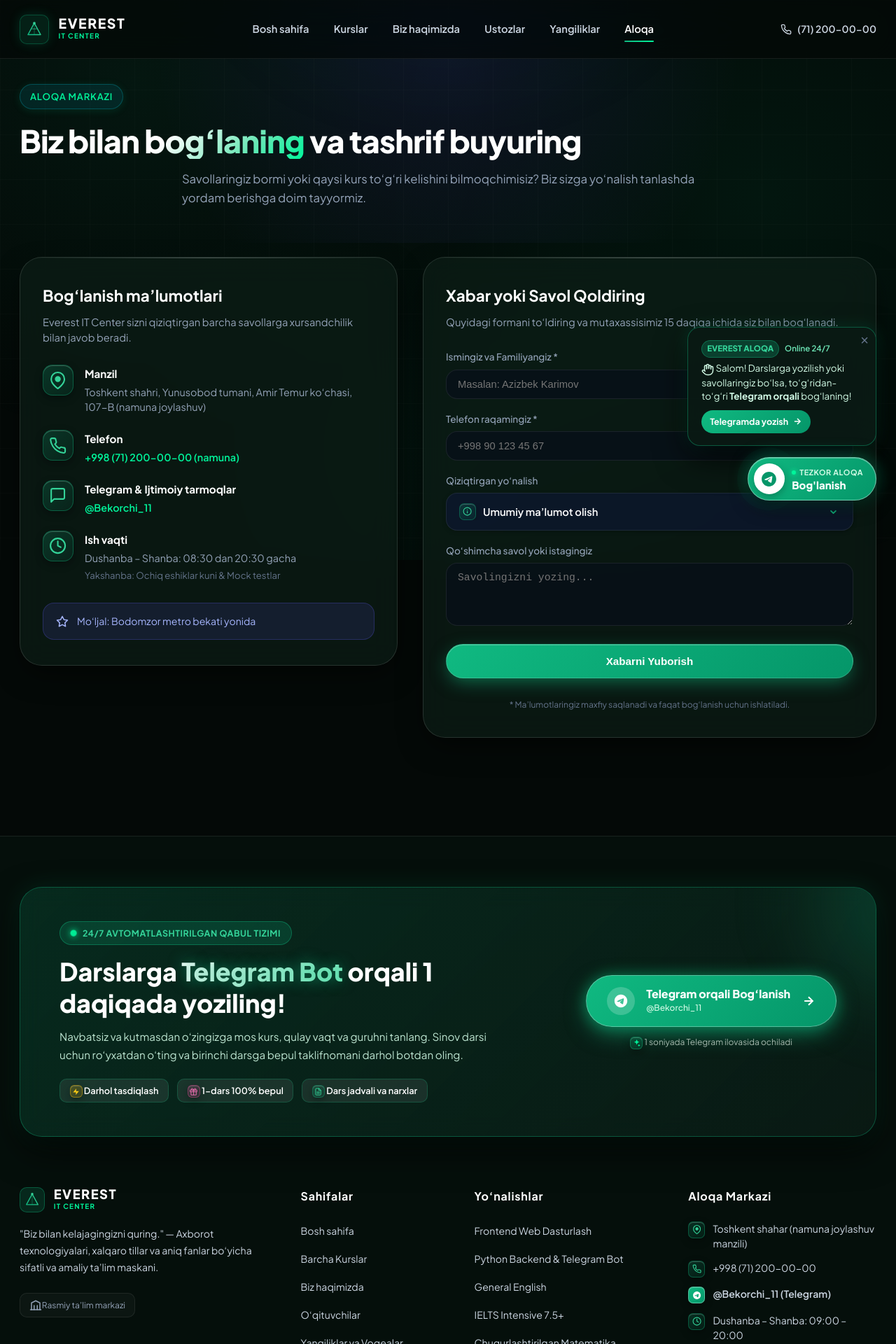
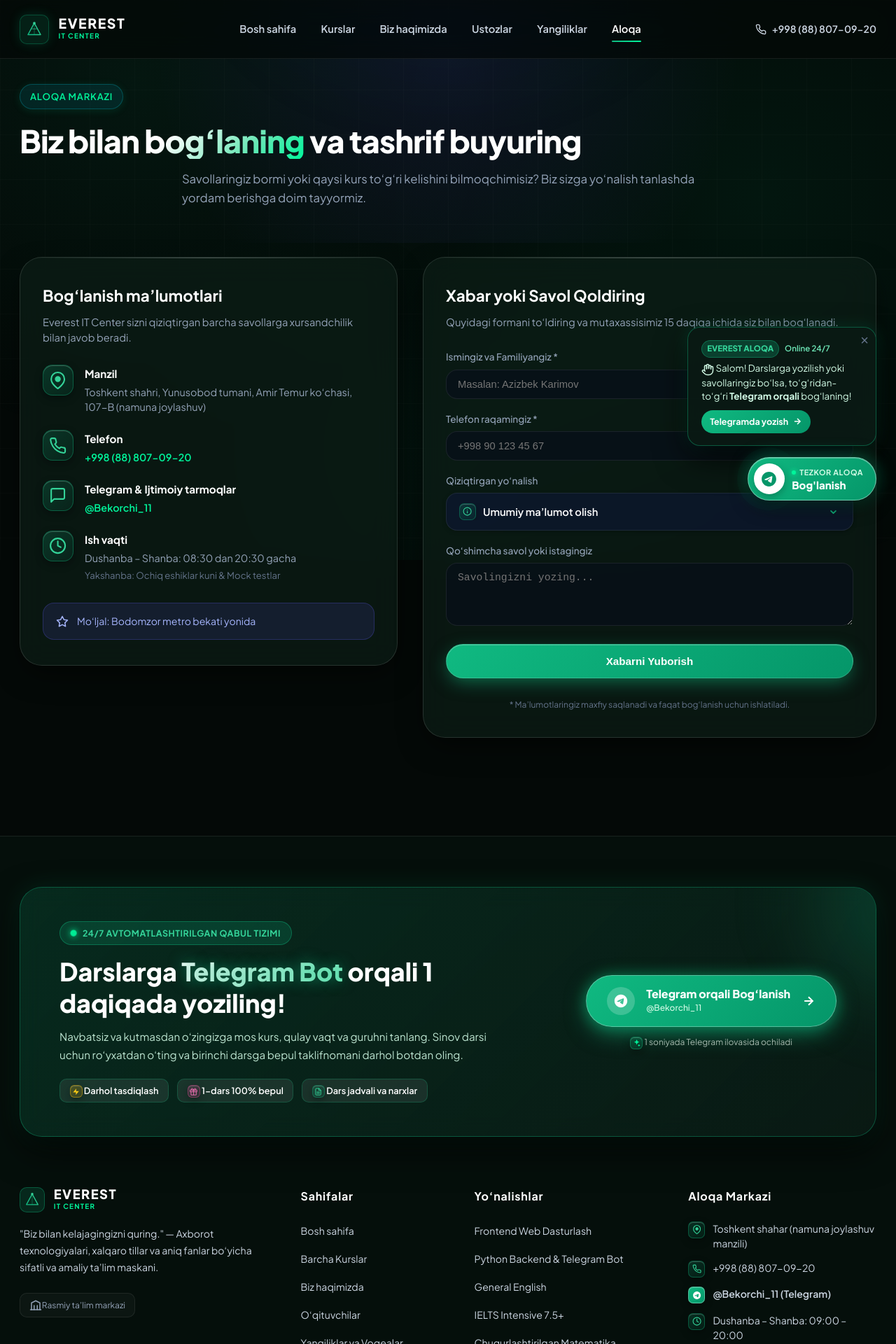
Before and after one commit to shamsiddin009/Everest-IT-center, a Vue app: page /contact in a window 1280 px wide. Shown: the top 1920 px of the page at 70% size. Built offline with nearby package versions, Linux system fonts and the light colour scheme.

Commit message:
feat: update contact phone number to +998 (88) 807-09-20

```diff
--- a/src/components/Footer.vue
+++ b/src/components/Footer.vue
@@ -121,7 +121,7 @@ import Sticker from './Sticker.vue';
             </li>
             <li>
               <Sticker name="phone" size="sm" class="contact-sticker" />
-              <a href="tel:+998712000000">+998 (71) 200-00-00</a>
+              <a href="tel:+998888070920">+998 (88) 807-09-20</a>
             </li>
             <li>
               <Sticker name="telegram" size="sm" class="contact-sticker" />
--- a/src/components/Navbar.vue
+++ b/src/components/Navbar.vue
@@ -66,11 +66,11 @@ const navigateTo = (path) => {
 
       <!-- Nav CTA -->
       <div class="nav-actions">
-        <a href="tel:+998712000000" class="nav-phone" aria-label="Bog'lanish uchun telefon">
+        <a href="tel:+998888070920" class="nav-phone" aria-label="Bog'lanish uchun telefon">
           <svg viewBox="0 0 24 24" fill="none" stroke="currentColor" stroke-width="2" width="16" height="16" aria-hidden="true">
             <path d="M22 16.92v3a2 2 0 01-2.18 2 19.79 19.79 0 01-8.63-3.07 19.5 19.5 0 01-6-6 19.79 19.79 0 01-3.07-8.67A2 2 0 014.11 2h3a2 2 0 012 1.72 12.84 12.84 0 00.7 2.81 2 2 0 01-.45 2.11L8.09 9.91a16 16 0 006 6l1.27-1.27a2 2 0 012.11-.45 12.84 12.84 0 002.81.7A2 2 0 0122 16.92z"/>
           </svg>
-          <span>(71) 200-00-00</span>
+          <span>+998 (88) 807-09-20</span>
         </a>
 
         <!-- Mobile Burger Button -->
@@ -102,11 +102,11 @@ const navigateTo = (path) => {
           </li>
         </ul>
         <!-- Phone number in mobile drawer -->
-        <a href="tel:+998712000000" class="mobile-phone-link">
+        <a href="tel:+998888070920" class="mobile-phone-link">
           <svg viewBox="0 0 24 24" fill="none" stroke="currentColor" stroke-width="2" width="18" height="18">
             <path d="M22 16.92v3a2 2 0 01-2.18 2 19.79 19.79 0 01-8.63-3.07 19.5 19.5 0 01-6-6 19.79 19.79 0 01-3.07-8.67A2 2 0 014.11 2h3a2 2 0 012 1.72 12.84 12.84 0 00.7 2.81 2 2 0 01-.45 2.11L8.09 9.91a16 16 0 006 6l1.27-1.27a2 2 0 012.11-.45 12.84 12.84 0 002.81.7A2 2 0 0122 16.92z"/>
           </svg>
-          <span>(71) 200-00-00</span>
+          <span>+998 (88) 807-09-20</span>
         </a>
       </div>
     </div>
--- a/src/views/ContactView.vue
+++ b/src/views/ContactView.vue
@@ -84,7 +84,7 @@ const handleSubmit = () => {
                   <Sticker name="phone" size="lg" class="info-sticker" />
                   <div class="info-text">
                     <strong>Telefon</strong>
-                    <p><a href="tel:+998712000000" class="tel-link">+998 (71) 200-00-00 (namuna)</a></p>
+                    <p><a href="tel:+998888070920" class="tel-link">+998 (88) 807-09-20</a></p>
                   </div>
                 </div>
 
```
